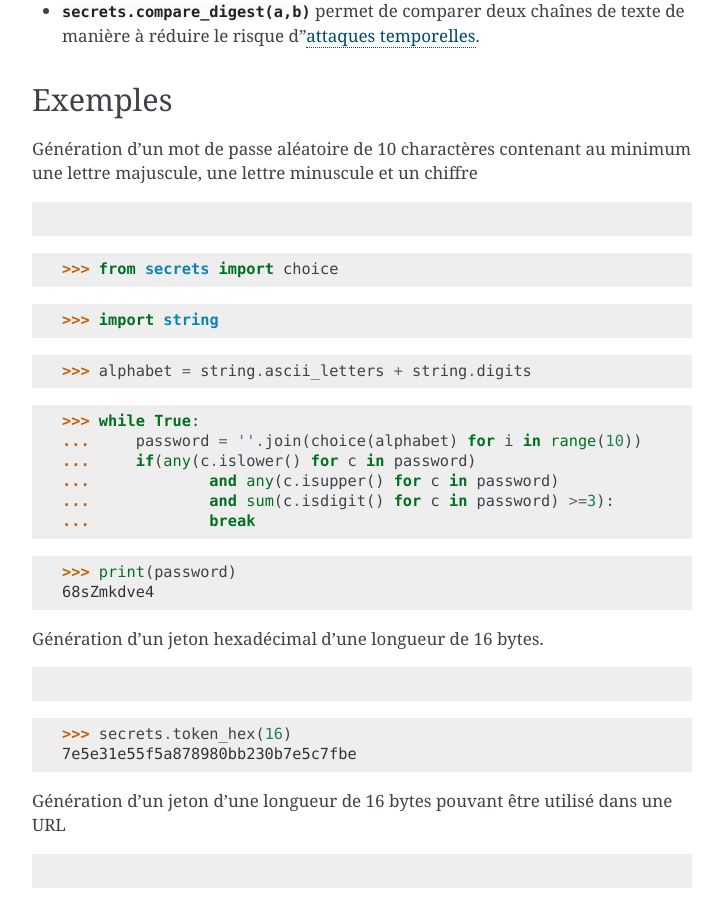
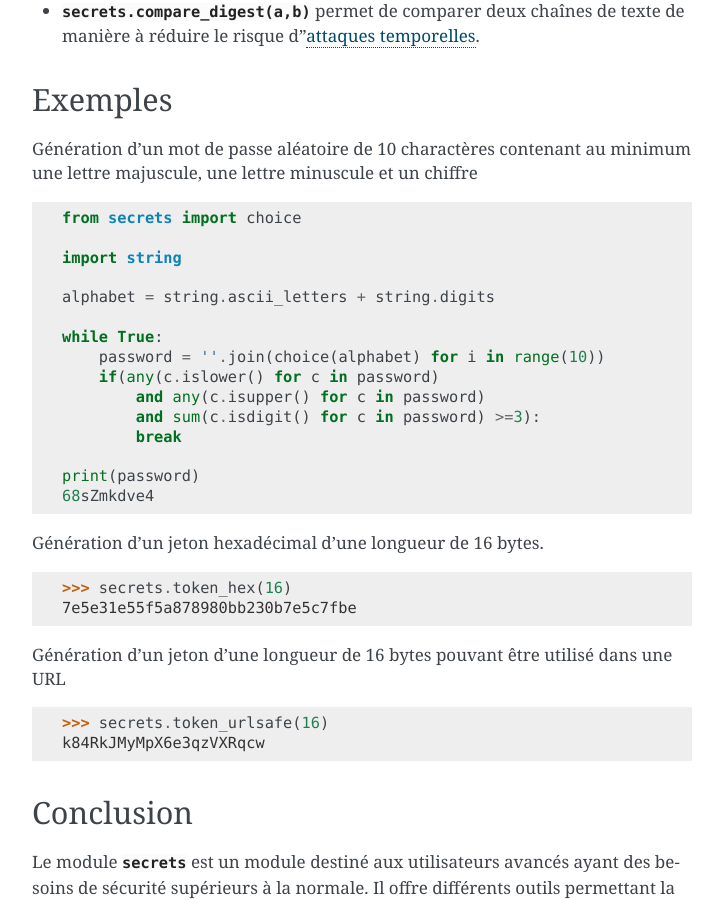
Before and after one commit to HE-Arc/livre-python, a Sphinx documentation site: the page built from source/secrets/index.rst, in a window 1280 px wide and 900 px high, scrolled down 1465 px. Shown: the whole window, without its empty margins (388-1111 px from the left). Built offline with Sphinx 7.4.7, drawn with Linux system fonts in a browser that asks for light colours.

Commit message:
Résolution soucis d'indentation apparu lors de la conversion (oublié de vérifier avant de commit...)

```diff
--- a/source/secrets/index.rst
+++ b/source/secrets/index.rst
@@ -50,37 +50,37 @@ Exemples
 --------
 Génération d'un mot de passe aléatoire de 10 charactères contenant au minimum une lettre majuscule, une lettre minuscule et un chiffre
 
-.. code-block:: pycon
+.. code-block:: python
 
->>> from secrets import choice
+    from secrets import choice
 
->>> import string
+    import string
 
->>> alphabet = string.ascii_letters + string.digits
+    alphabet = string.ascii_letters + string.digits
 
->>> while True:
-...     password = ''.join(choice(alphabet) for i in range(10))
-...     if(any(c.islower() for c in password)
-...             and any(c.isupper() for c in password)
-...             and sum(c.isdigit() for c in password) >=3):
-...             break
+    while True:
+        password = ''.join(choice(alphabet) for i in range(10))
+        if(any(c.islower() for c in password)
+            and any(c.isupper() for c in password)
+            and sum(c.isdigit() for c in password) >=3):
+            break
 
->>> print(password)
-68sZmkdve4
+    print(password)
+    68sZmkdve4
 
 Génération d'un jeton hexadécimal d'une longueur de 16 bytes.
 
 .. code-block:: pycon
 
->>> secrets.token_hex(16)
-7e5e31e55f5a878980bb230b7e5c7fbe
+    >>> secrets.token_hex(16)
+    7e5e31e55f5a878980bb230b7e5c7fbe
 
 Génération d'un jeton d'une longueur de 16 bytes pouvant être utilisé dans une URL
 
 .. code-block:: pycon
 
->>> secrets.token_urlsafe(16)
-k84RkJMyMpX6e3qzVXRqcw
+    >>> secrets.token_urlsafe(16)
+    k84RkJMyMpX6e3qzVXRqcw
 
 
 Conclusion
```
